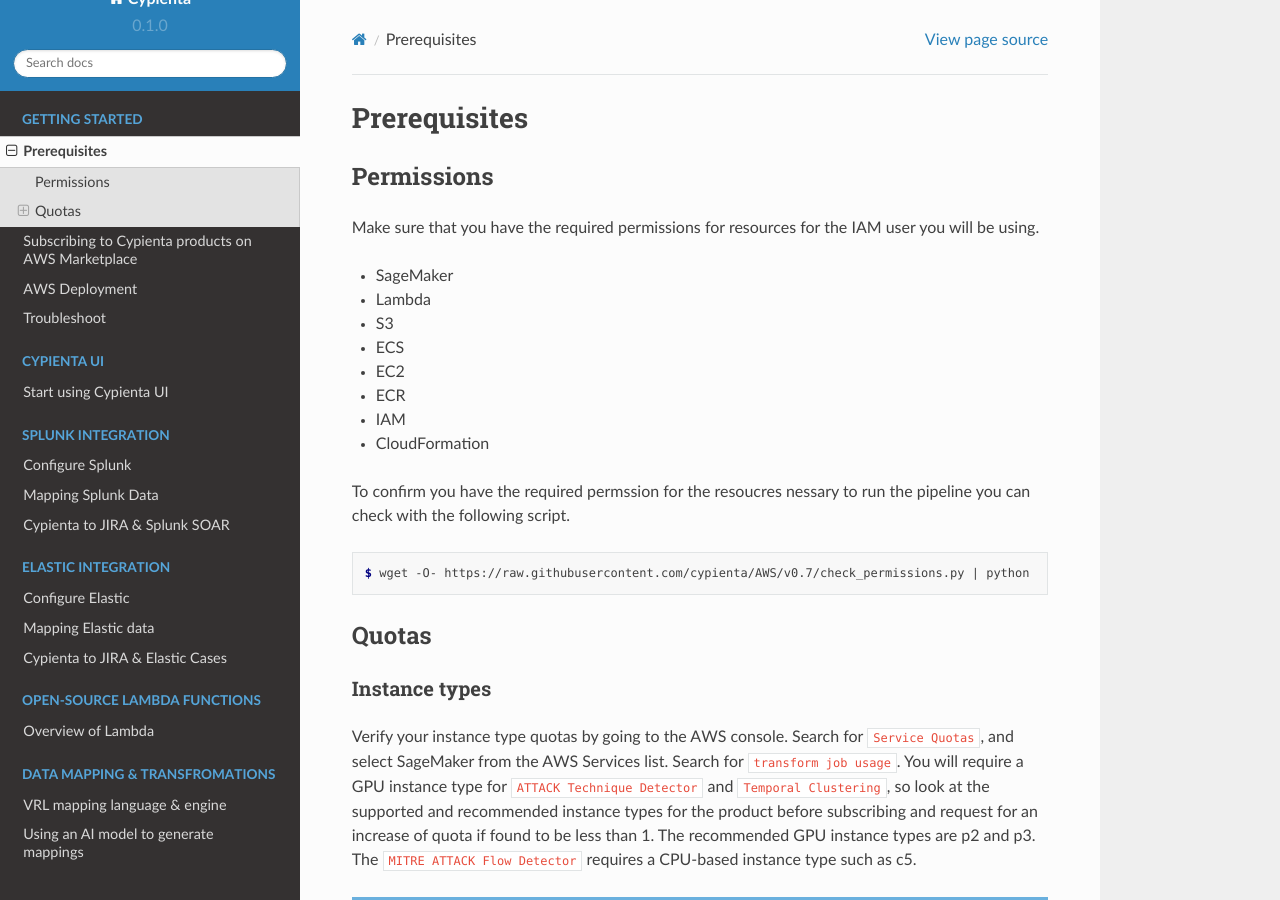
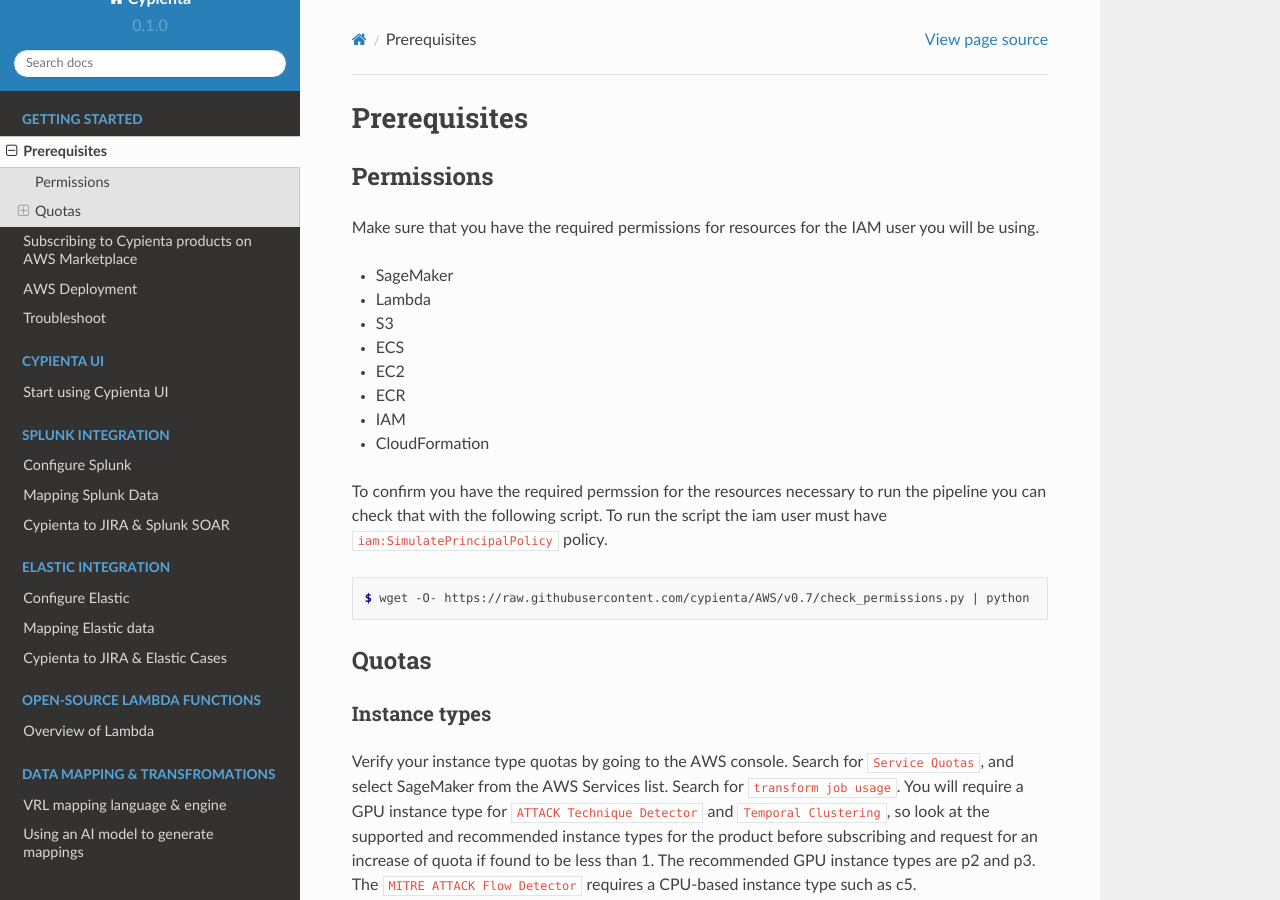
Before and after one commit to cypienta/docs, a Sphinx documentation site: the page built from docs/source/getting_started/prerequisites.rst, in a window 1280 px wide and 900 px high. Built offline with Sphinx 7.4.7 and the Read the Docs theme 2.0.0, drawn with Linux system fonts in a browser that asks for light colours.

Commit message:
update docs

```diff
--- a/docs/source/getting_started/deploy.rst
+++ b/docs/source/getting_started/deploy.rst
@@ -128,10 +128,10 @@
     ATTACK Technique detector. Use version 0.4 Product ARN for the region in which CloudFormation stack is created.
 
     **ClusterModelARN:** The ARN of the subscribed model package for
-    Temporal Clustering. Use version 0.6 Product ARN for the region in which CloudFormation stack is created.
+    Temporal Clustering. Use version 0.7 Product ARN for the region in which CloudFormation stack is created.
 
     **FlowModelARN:** The ARN of the subscribed model package for MITRE
-    flow detector. Use version 0.6 Product ARN for the region in which CloudFormation stack is created.
+    flow detector. Use version 0.7 Product ARN for the region in which CloudFormation stack is created.
 
     **SuperuserEmail:** The email for admin user for UI
 
--- a/docs/source/getting_started/prerequisites.rst
+++ b/docs/source/getting_started/prerequisites.rst
@@ -14,8 +14,8 @@
 -  IAM
 -  CloudFormation
 
-To confirm you have the required permssion for the resoucres nessary to run the
-pipeline you can check with the following script.
+To confirm you have the required permssion for the resources necessary to run the
+pipeline you can check that with the following script. To run the script the iam user must have ``iam:SimulatePrincipalPolicy`` policy.
 
 .. code-block:: console
 
--- a/docs/source/getting_started/subscription.rst
+++ b/docs/source/getting_started/subscription.rst
@@ -42,7 +42,7 @@
         :alt: Subscribe to technique detector
         :align: center
 
-3. Click on ``Continue to configuration``. In the section ``Select your launch method``, select ``AWS CloudFormation``. Select the ``Software Version`` as ``0.6`` from the drop down. Select the ``Region`` in which you would want to deploy Cypienta products. Copy and make note of the ``Product Arn``.
+3. Click on ``Continue to configuration``. In the section ``Select your launch method``, select ``AWS CloudFormation``. Select the ``Software Version`` as ``0.7`` from the drop down. Select the ``Region`` in which you would want to deploy Cypienta products. Copy and make note of the ``Product Arn``.
 
     .. image:: resources/model_arn_cluster.png
         :alt: Subscribe to flow detector
@@ -66,7 +66,7 @@
         :alt: Subscribe to technique detector
         :align: center
 
-3. Click on ``Continue to configuration``. In the section ``Select your launch method``, select ``AWS CloudFormation``. Select the ``Software Version`` as ``0.6`` from the drop down. Select the ``Region`` in which you would want to deploy Cypienta products. Copy and make note of the ``Product Arn``.
+3. Click on ``Continue to configuration``. In the section ``Select your launch method``, select ``AWS CloudFormation``. Select the ``Software Version`` as ``0.7`` from the drop down. Select the ``Region`` in which you would want to deploy Cypienta products. Copy and make note of the ``Product Arn``.
 
     .. image:: resources/model_arn_flow.png
         :alt: Subscribe to technique detector
```
